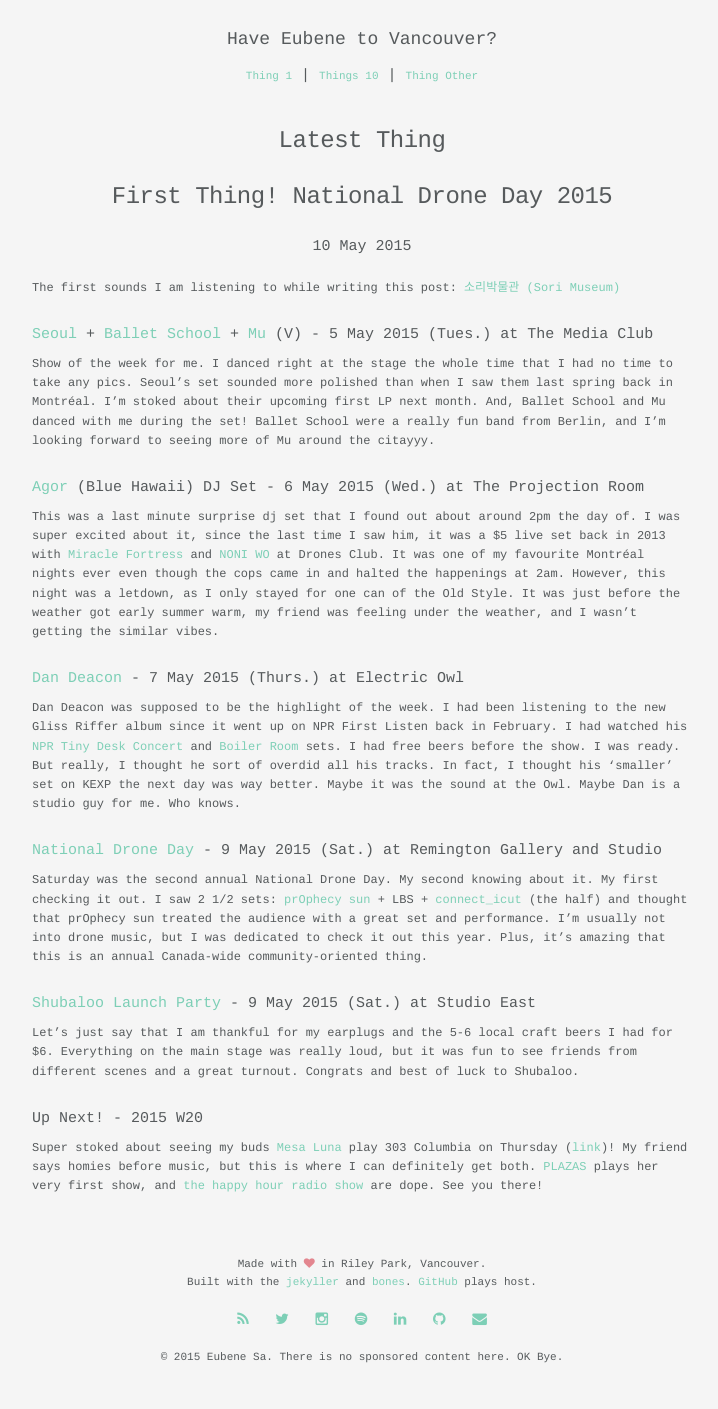
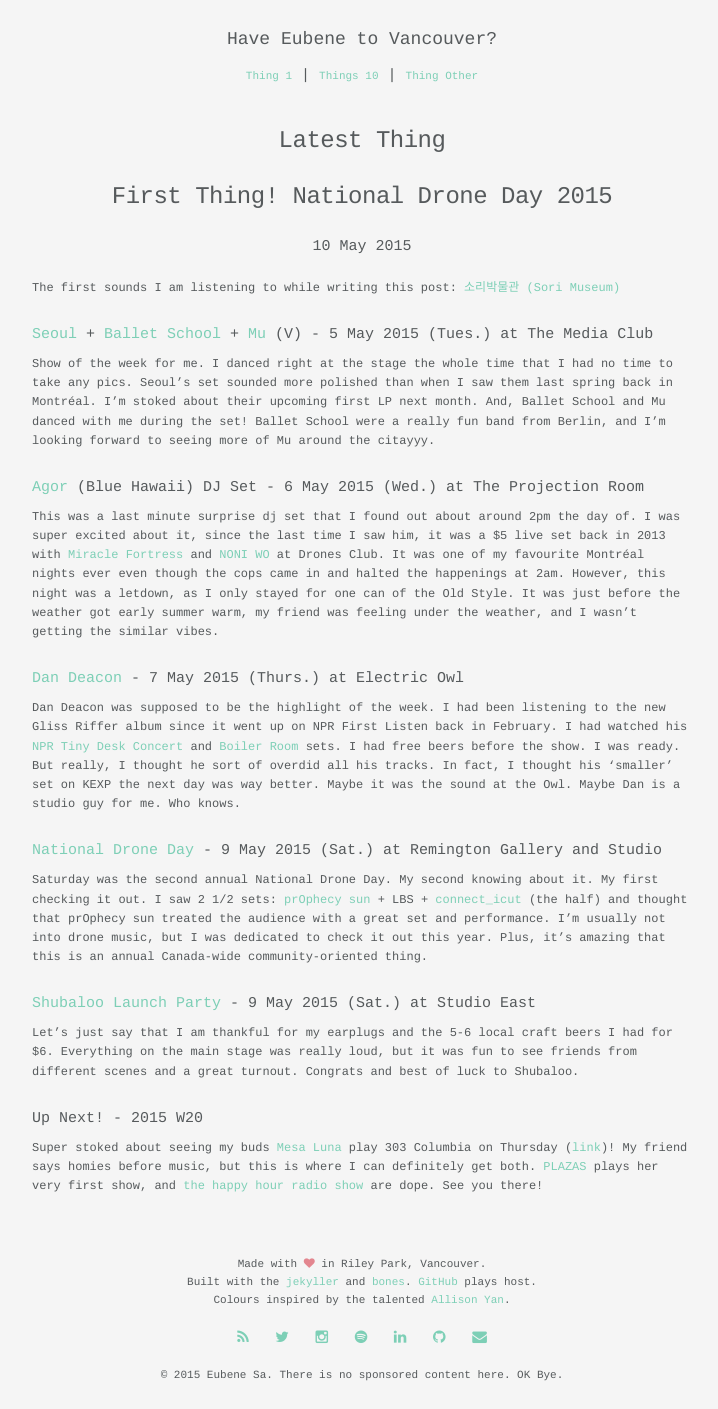
Before and after one commit to eubenesa/eubenesa-v1-jekyll, a Jekyll site: the page built from index.html, in a window 1280 px wide. Shown: the whole page, without its empty margins (278-996 px from the left). Built offline with Jekyll 4.4.1, drawn with Linux system fonts in a browser that asks for light colours.

Commit message:
Give credit to where credit is due

```diff
--- a/_includes/footer.html
+++ b/_includes/footer.html
@@ -4,7 +4,9 @@
       <div class="twelve columns">
         <p>Made with <i class="fa fa-heart heart"></i> in Riley Park, Vancouver.
           <br>
-          Built with the <a href="http://jekyllrb.com/">jekyller</a> and <a href="http://getskeleton.com/">bones</a>. <a href="https://pages.github.com/">GitHub</a> plays host.
+          Built with the <a href="http://jekyllrb.com">jekyller</a> and <a href="http://getskeleton.com">bones</a>. <a href="https://pages.github.com">GitHub</a> plays host.
+          <br>
+          Colours inspired by the talented <a href="http://www.allisonyan.com">Allison Yan</a>.
         </p>
       </div>
     </div>
```
